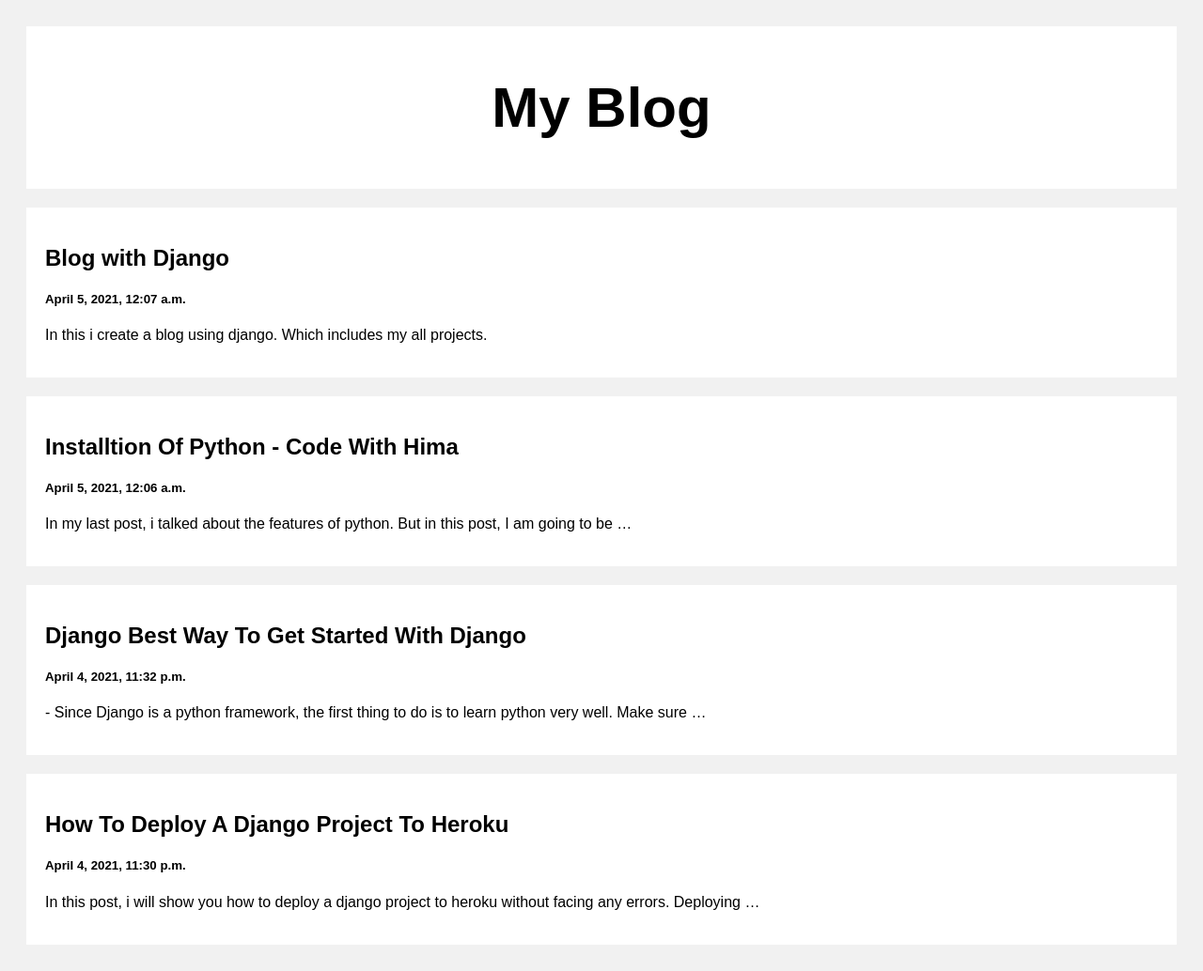
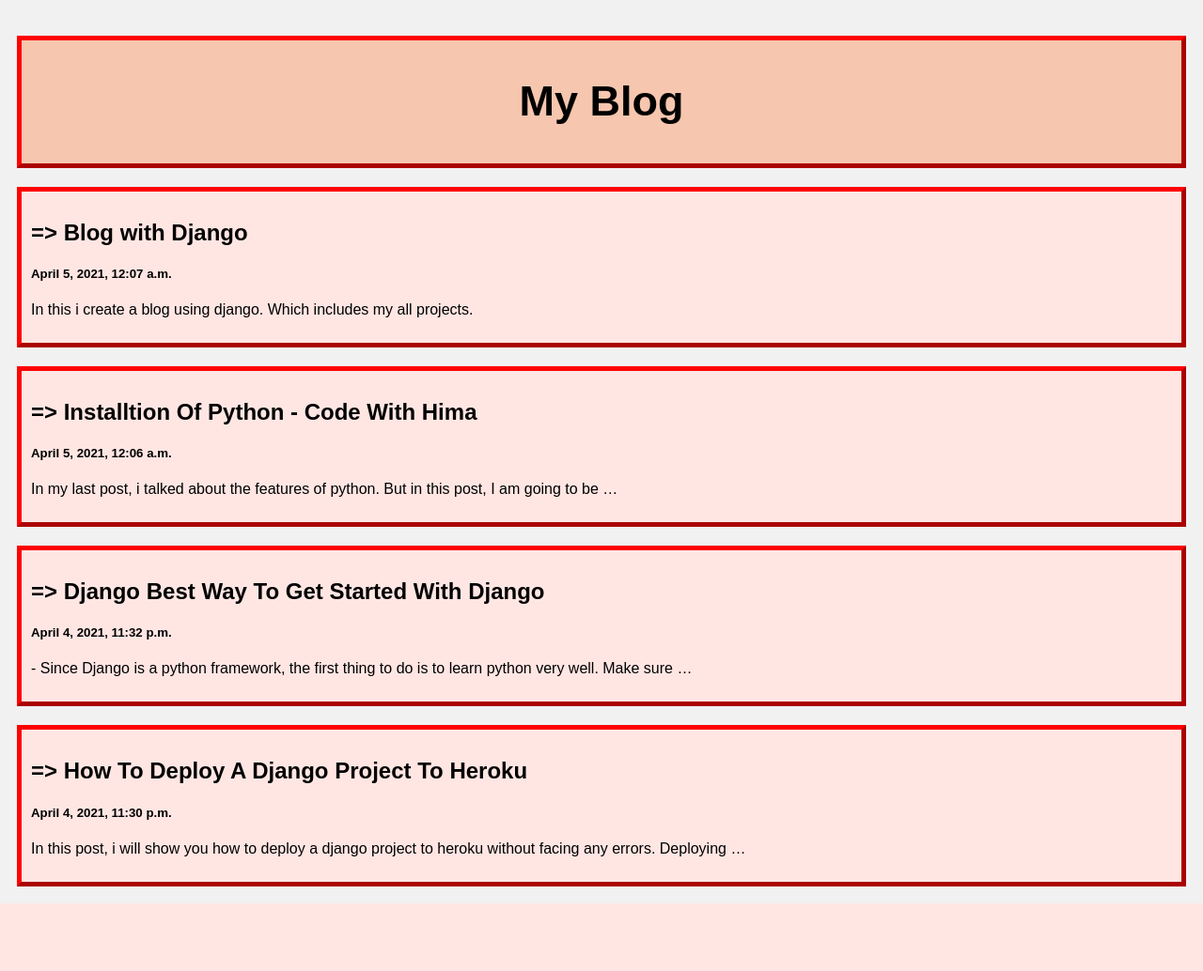
Before and after one commit to Hima-Thanki/Blog_using_Django, a Django app: page / in a window 1280 px wide. Shown: the whole page at 94% size. After the commit the page ends 962 px from the top, so only its background shows below. Run offline with Django 3.2, Linux system fonts and the light colour scheme; data comes from the database, SQL or seed files in the repository.

Commit message:
CSS change

```diff
--- a/blog/templates/index.html
+++ b/blog/templates/index.html
@@ -9,15 +9,17 @@
 
 body {
   font-family: Arial;
-  padding: 20px;
+  padding: 10px;
   background: #f1f1f1;
 }
 
 .header {
   padding: 2px;
-  font-size: 40px;
+  font-size: 30px;
   text-align: center;
-  background: white;
+  margin-top: 20px;
+  border: 5px outset red;
+  background-color: #f6c6af;
 }
 
 .leftcolumn {
@@ -26,9 +28,10 @@ body {
 }
 
 .card {
-   background-color: white;
-   padding: 20px;
+   padding: 10px;
    margin-top: 20px;
+   border: 5px outset red;
+   background-color: #ffe6e3;
 }
 
 .row:after {
@@ -56,7 +59,7 @@ body {
     {% for post in posts reversed %}
     <div class="card">
       <a style="text-decoration: none; color: black;" href="/post/{{post.id}}">
-        <h2>{{post.title}}</h2>
+        <h2> <b>=> </b> {{post.title}}</h2>
         <h5>{{post.created_at}}</h5>
         <p>{{post.body|truncatewords:20}}</p>
       </a>
```
Also changed, not shown: blog/templates/posts.html (+9 -4 lines).
